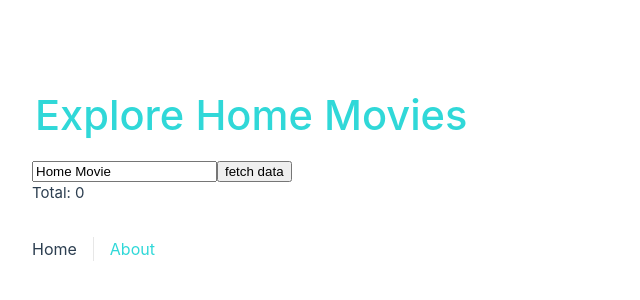
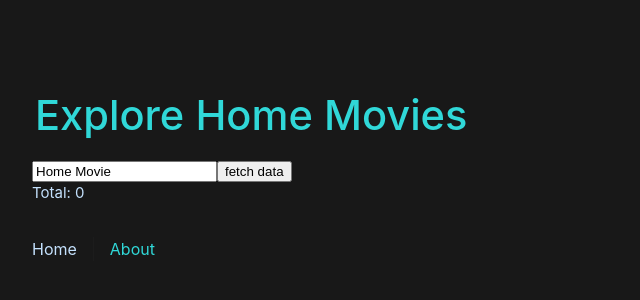
Before and after one commit to Rey-Berkelmans/vue-container-project, a Vue app: page / in a window 1280 px wide. Shown: the part 216-516 px from the top of the page, without its empty margins (0-640 px from the left). Built offline with nearby package versions, Linux system fonts and the light colour scheme.

Commit message:
Colour Testing and Updates

```diff
--- a/src/assets/base.css
+++ b/src/assets/base.css
@@ -1,14 +1,22 @@
 /* color palette from <https://github.com/vuejs/theme> */
 :root {
-  --vt-c-white: #ffffff;
+  /* --vt-c-white: #ffffff;
   --vt-c-white-soft: #f8f8f8;
   --vt-c-white-mute: #f2f2f2;
 
   --vt-c-black: #181818;
   --vt-c-black-soft: #222222;
-  --vt-c-black-mute: #282828;
+  --vt-c-black-mute: #282828; */
 
-  --vt-c-indigo: #2c3e50;
+  --vt-c-white: #181818;
+  --vt-c-white-soft: #222222;
+  --vt-c-white-mute: #282828;
+
+  --vt-c-black: #ffffff;
+  --vt-c-black-soft: #f8f8f8;
+  --vt-c-black-mute: #f2f2f2;
+
+  --vt-c-indigo: #c4e1fd;
 
   --vt-c-divider-light-1: rgba(60, 60, 60, 0.29);
   --vt-c-divider-light-2: rgba(60, 60, 60, 0.12);
--- a/src/assets/main.css
+++ b/src/assets/main.css
@@ -17,7 +17,7 @@ a,
 
 @media (hover: hover) {
   a:hover {
-    background-color: hsla(206, 89%, 55%, 0.2);
+    background-color: hsla(206, 100%, 50%, 0.2);
   }
 }
 
```
